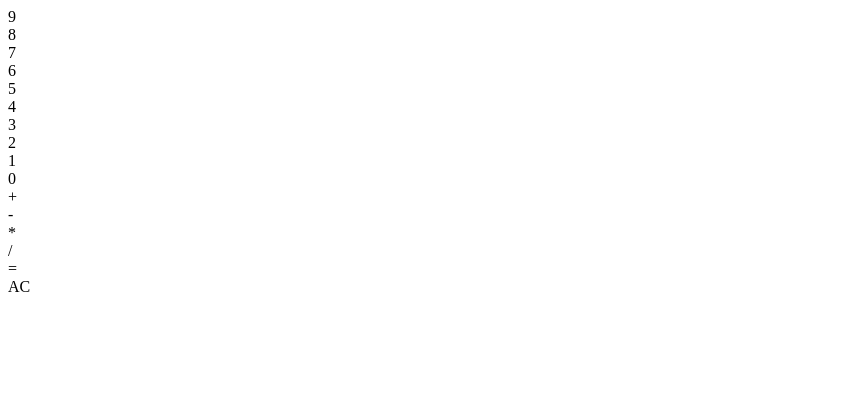
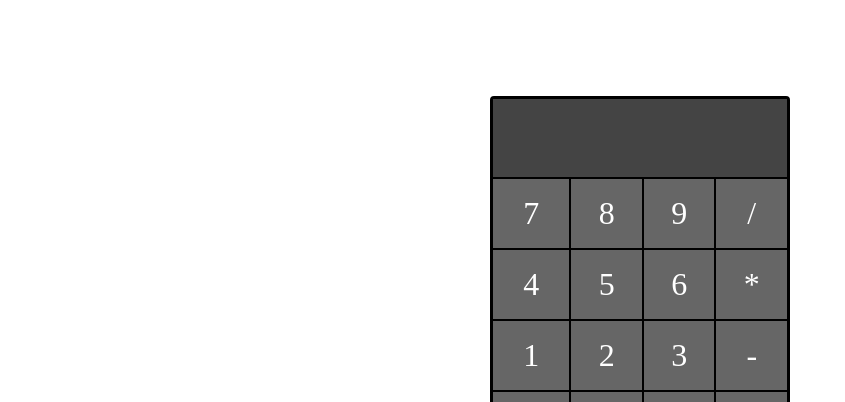
Before and after one commit to IASofia/calculator, a plain HTML site: page index.html in a window 1280 px wide. Shown: the top 402 px of the page, without its empty margins (0-845 px from the left). Drawn offline with Linux system fonts and the light colour scheme.

Commit message:
Style the calculator

```diff
--- a/index.html
+++ b/index.html
@@ -12,16 +12,16 @@
     <div class="calculator">
       <div class="display"></div>
       <div class="keys">
-        <div class="number">9</div>
-        <div class="number">8</div>
-        <div class="number">7</div>
-        <div class="number">6</div>
-        <div class="number">5</div>
-        <div class="number">4</div>
-        <div class="number">3</div>
-        <div class="number">2</div>
-        <div class="number">1</div>
-        <div class="number">0</div>
+        <div class="number nine">9</div>
+        <div class="number eight">8</div>
+        <div class="number seven">7</div>
+        <div class="number six">6</div>
+        <div class="number five">5</div>
+        <div class="number four">4</div>
+        <div class="number three">3</div>
+        <div class="number two">2</div>
+        <div class="number one">1</div>
+        <div class="number zero">0</div>
         <div class="add">+</div>
         <div class="subtract">-</div>
         <div class="multiply">*</div>
--- a/style.css
+++ b/style.css
@@ -0,0 +1,114 @@
+*,
+*::before,
+*::after {
+  margin: 0;
+  padding: 0;
+  box-sizing: border-box;
+}
+
+.calculator {
+  width: 300px;
+  margin: 6rem auto;
+  border: 2px solid black;
+  border-radius: 4px;
+}
+
+.display {
+  width: 100%;
+  height: 80px;
+  background: #444;
+  border: 1px solid black;
+}
+
+.number,
+.add,
+.divide,
+.subtract,
+.multiply,
+.equals,
+.clear {
+  font-size: 32px;
+  padding: 1rem;
+  color: #fff;
+  background-color: #666;
+  text-align: center;
+  border: 1px solid black;
+}
+
+.keys {
+  display: grid;
+  grid-template-columns: repeat(4, 1fr);
+}
+
+.keys div {
+  cursor: pointer;
+}
+.seven {
+  grid-row: 1;
+}
+
+.eight {
+  grid-row: 1;
+  grid-column: 2;
+}
+
+.zero {
+  grid-row: 4;
+  grid-column: 2;
+}
+
+.one {
+  grid-row: 3;
+}
+
+.two {
+  grid-row: 3;
+  grid-column: 2;
+}
+
+.three {
+  grid-row: 3;
+  grid-column: 3;
+}
+
+.four {
+  grid-row: 2;
+  grid-column: 1;
+}
+
+.five {
+  grid-row: 2;
+  grid-column: 2;
+}
+
+.six {
+  grid-row: 2;
+  grid-column: 3;
+}
+
+.divide {
+  grid-row: 1;
+  grid-column: 4;
+}
+
+.multiply {
+  grid-row: 2;
+  grid-column: 4;
+}
+
+.subtract {
+  grid-row: 3;
+  grid-column: 4;
+}
+.add {
+  grid-row: 4;
+  grid-column: 4;
+}
+
+.equals {
+  grid-column: 3;
+}
+
+.clear {
+  grid-row: 4;
+}
```
